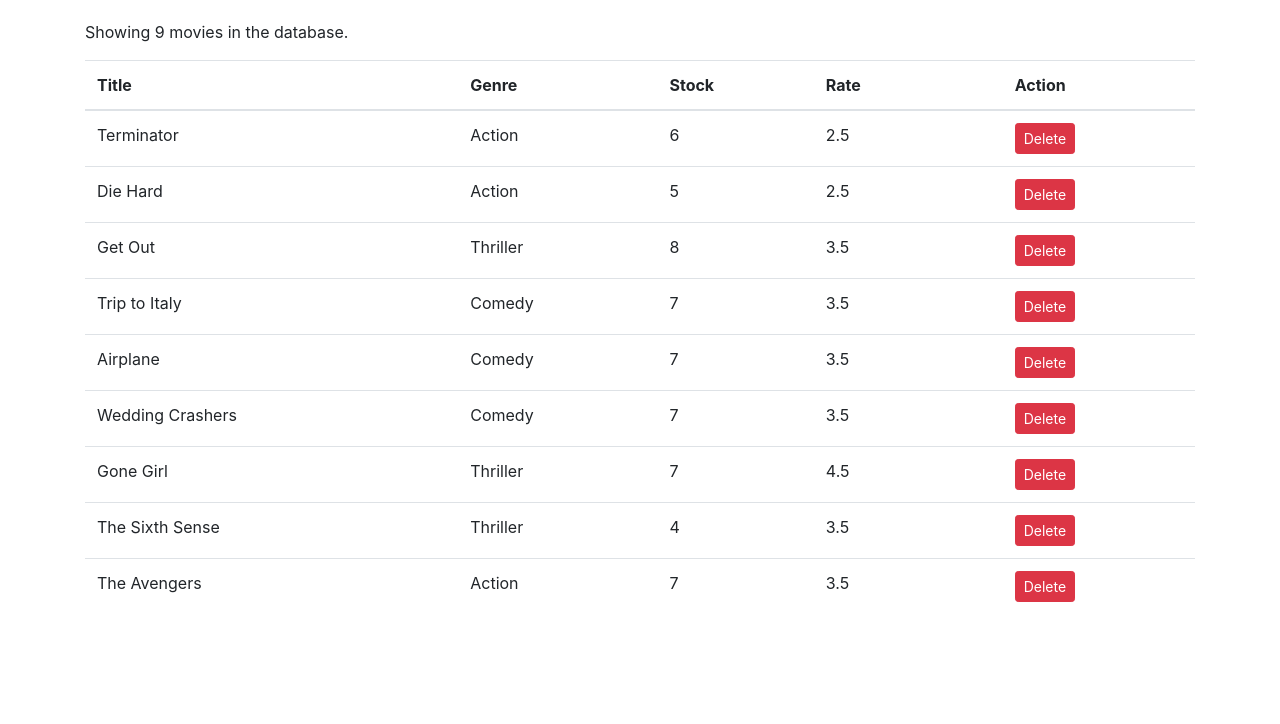
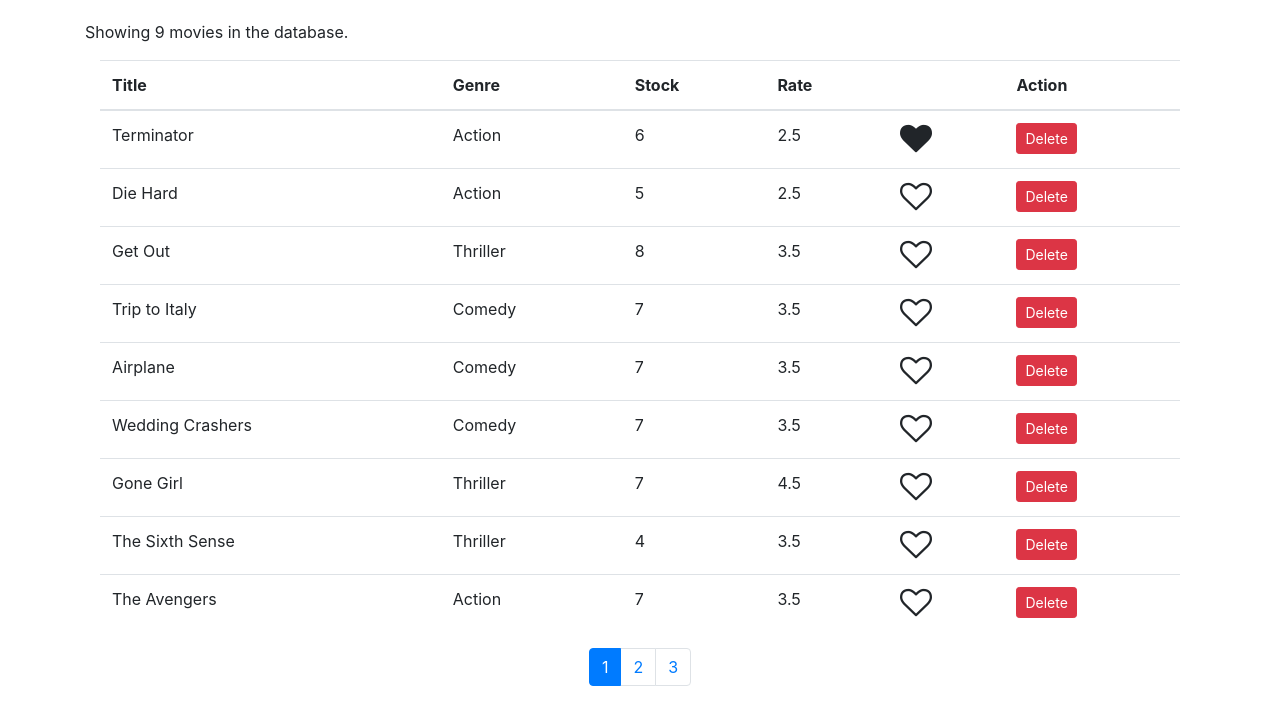
Before and after one commit to salmanbukhari37/react-app-vidly, a React (Create React App) app: page / in a window 1280 px wide. Shown: the top 724 px of the page. Built offline with nearby package versions, Linux system fonts and the light colour scheme.

Commit message:
pagination added

```diff
--- a/src/App.js
+++ b/src/App.js
@@ -8,7 +8,7 @@ class App extends Component {
     return (
       <>
         <main className="container">
-          <MoviesComponent />
+          <MoviesComponent key={"1234"} />
         </main>
       </>
     );
--- a/src/component/MoviesComponent.jsx
+++ b/src/component/MoviesComponent.jsx
@@ -1,6 +1,8 @@
 import React, { Component } from "react";
 import { getMovies } from "../services/fakeMovieService";
 import "font-awesome/css/font-awesome.min.css";
+import LikeComponent from "./common/LikeComponent";
+import PaginationComponent from "./common/PaginationComponent";
 
 class MoviesComponent extends Component {
   state = {
@@ -12,6 +14,19 @@ class MoviesComponent extends Component {
     this.setState({ movies });
   };
 
+  changeStatus() {
+    console.log("hey");
+  }
+
+  handleLike(movie) {
+    const movies = [...this.state.movies];
+    const index = movies.indexOf(movie);
+    movies[index] = { ...movies[index] };
+    movies[index].liked = !movies[index].liked;
+
+    this.setState({ movies });
+  }
+
   fetchTableData() {
     if (this.state.movies.length === 0)
       return <p className="error">There are no movies in our database</p>;
@@ -19,7 +34,7 @@ class MoviesComponent extends Component {
     return (
       <>
         <p>Showing {this.state.movies.length} movies in the database.</p>
-
+        <div className="col">
           <table className="table">
             <thead>
               <tr>
@@ -41,7 +56,10 @@ class MoviesComponent extends Component {
                       <td>{movie.numberInStock}</td>
                       <td>{movie.dailyRentalRate}</td>
                       <td>
-                      <i className="fa fa-like"></i>
+                        <LikeComponent
+                          onClick={() => this.handleLike(movie)}
+                          liked={movie.liked}
+                        />
                       </td>
                       <td>
                         <button
@@ -57,6 +75,8 @@ class MoviesComponent extends Component {
               })}
             </tbody>
           </table>
+          <PaginationComponent />
+        </div>
       </>
     );
   }
--- /dev/null
+++ b/src/component/common/LikeComponent.jsx
@@ -0,0 +1,23 @@
+import React, { Component } from "react";
+
+// Input : boolean 'true/false'
+
+class LikeComponent extends Component {
+  render() {
+    const { liked, onClick } = this.props;
+
+    let classes = "fa fa-2x fa-heart";
+
+    if (!liked) classes += "-o";
+
+    return (
+      <i
+        onClick={onClick}
+        style={{ cursor: "pointer" }}
+        className={classes}
+      ></i>
+    );
+  }
+}
+
+export default LikeComponent;
--- /dev/null
+++ b/src/component/common/PaginationComponent.jsx
@@ -0,0 +1,29 @@
+import React, { Component } from "react";
+
+class PaginationComponent extends Component {
+  render() {
+    return (
+      <nav aria-label="Page navigation example">
+        <ul class="pagination justify-content-center">
+          <li class="page-item active">
+            <a class="page-link" href="#">
+              1
+            </a>
+          </li>
+          <li class="page-item">
+            <a class="page-link" href="#">
+              2
+            </a>
+          </li>
+          <li class="page-item">
+            <a class="page-link" href="#">
+              3
+            </a>
+          </li>
+        </ul>
+      </nav>
+    );
+  }
+}
+
+export default PaginationComponent;
--- a/src/services/fakeMovieService.js
+++ b/src/services/fakeMovieService.js
@@ -7,7 +7,8 @@ const movies = [
     genre: { _id: "5b21ca3eeb7f6fbccd471818", name: "Action" },
     numberInStock: 6,
     dailyRentalRate: 2.5,
-    publishDate: "2018-01-03T19:04:28.809Z"
+    publishDate: "2018-01-03T19:04:28.809Z",
+    liked: true
   },
   {
     _id: "5b21ca3eeb7f6fbccd471816",
```
Lines whose indentation alone changed are shown as unchanged.
